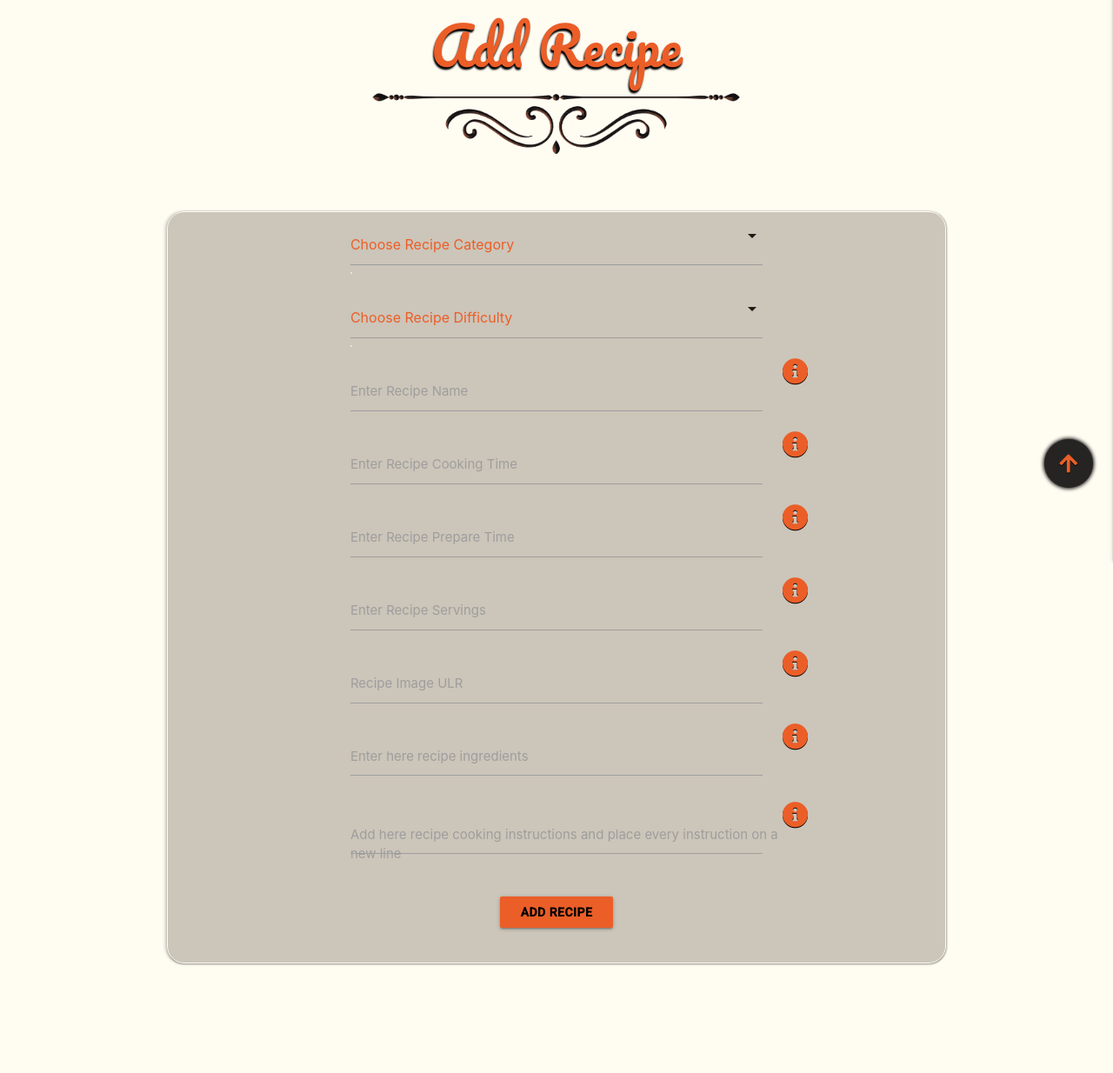
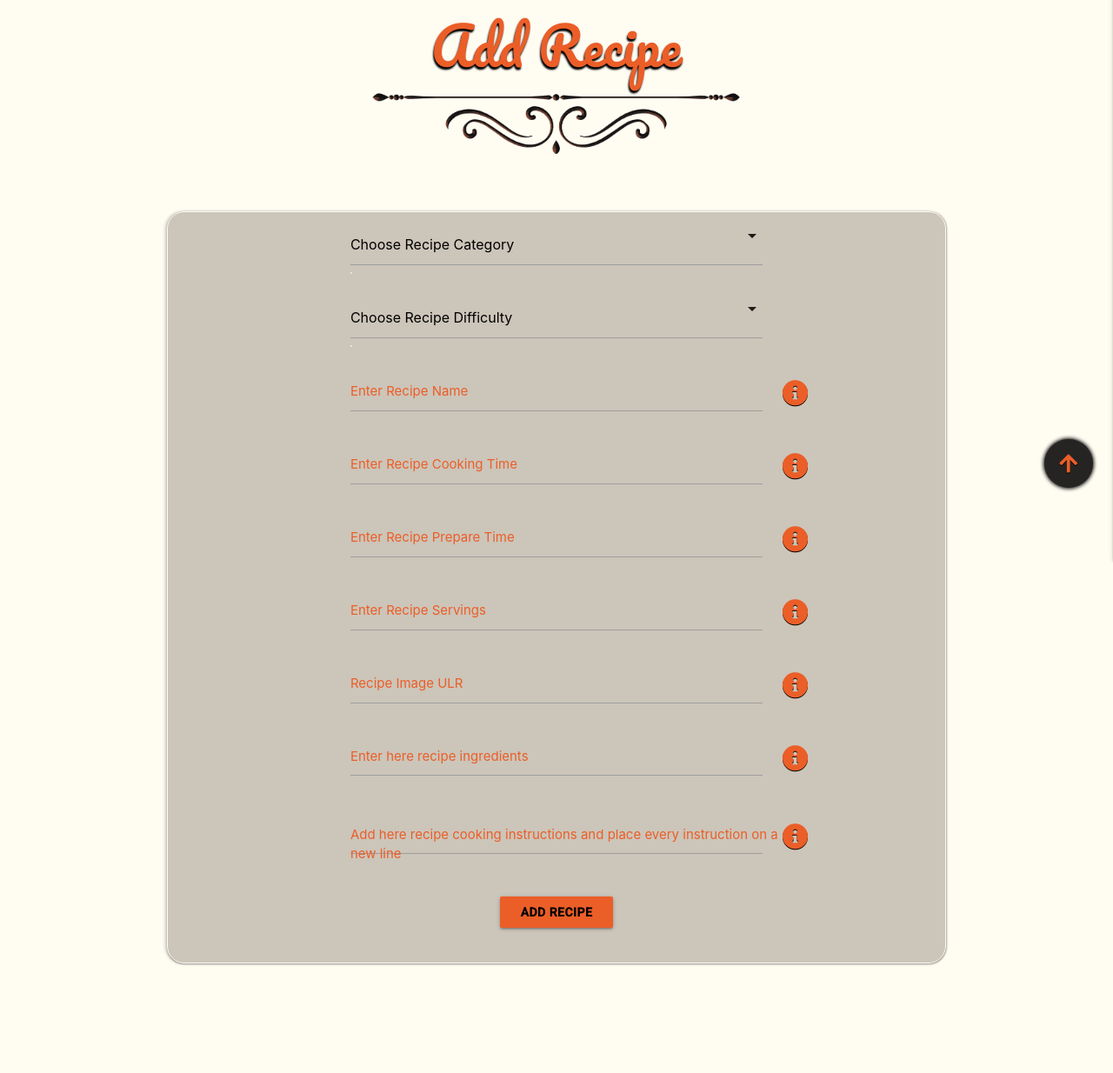
Before and after one commit to IvanTepes/cook-book, a Flask app: page /add_recipe in a window 1280 px wide. Shown: the part 216-1450 px from the top of the page at 87% size. Run offline with Flask 2, Linux system fonts and the light colour scheme; data that the repository does not hold is empty; some libraries are stand-ins or nearby versions.

Commit message:
Added styles for recipe input fields

```diff
--- a/static/css/add_recipe.css
+++ b/static/css/add_recipe.css
@@ -21,7 +21,6 @@
    transition: all 0.3s cubic-bezier(.25, .8, .25, 1);
    border: 0.5px solid var(--floral-white);
    margin-top: 4rem;
-   width: 60%:
 }
 
 
@@ -53,7 +52,7 @@
 
 .edit-btn,
 .delete-btn {
-   background-color: #eb5e28;
+   background-color: var(--flame);
    color: #000000;
    font-weight: 700;
 }
@@ -82,8 +81,8 @@
 }
 
 .modal-btn {
-    background-color: #eb5e28;
-    color: #252422;
+    background-color: var(--flame);
+    color: var(--eerie-black);
 }
 
 /* Modals Gif */
@@ -91,3 +90,26 @@
 .gif-instruction {
     border: 1px solid black;
 }
+
+/* Input fileds */
+.input-field>label {
+    color: var(--flame);
+}
+
+.dropdown-triger {
+    color: var(--flame);
+}
+
+/* Text area font color*/
+textarea.materialize-textarea {
+    color: var(--flame);
+}
+
+#query::placeholder, input {
+    color: black;
+}
+
+/* To position info buttons */
+.fa-info-circle {
+    margin-top: 25px;
+}
```
